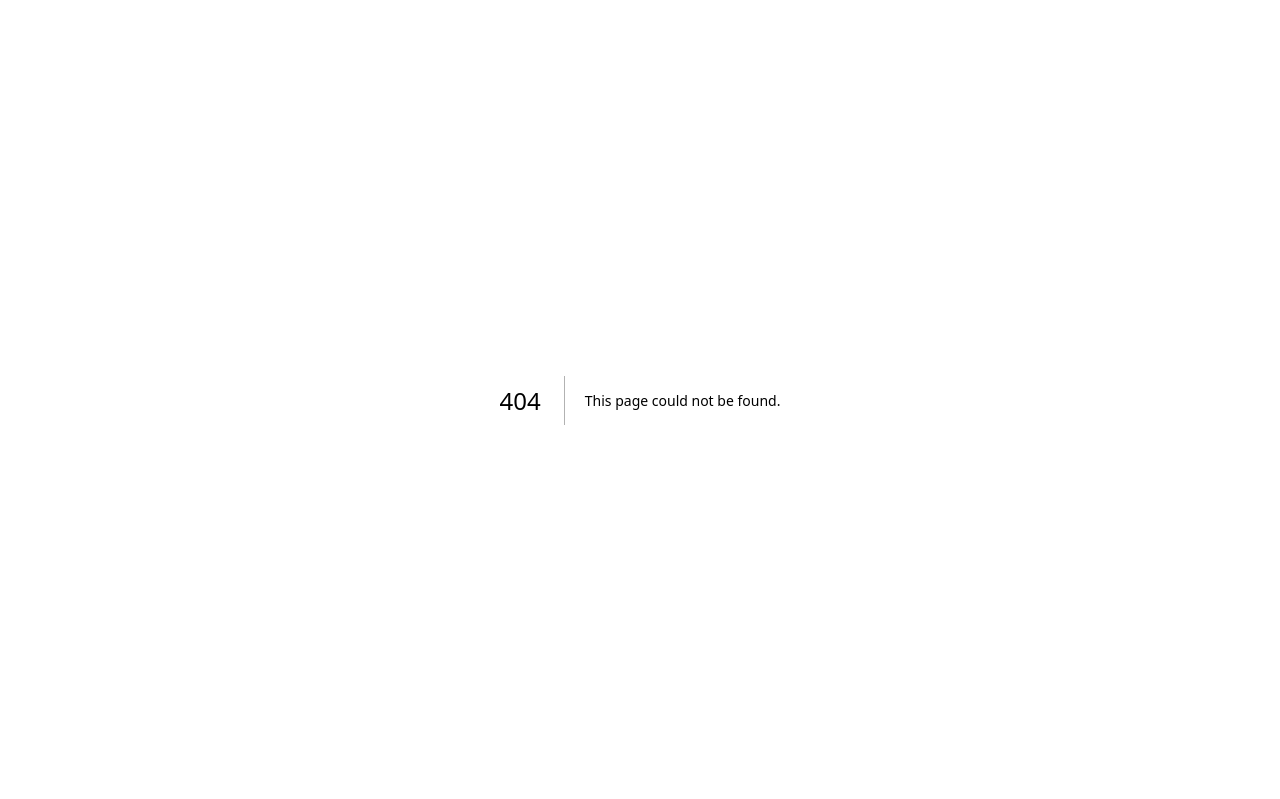
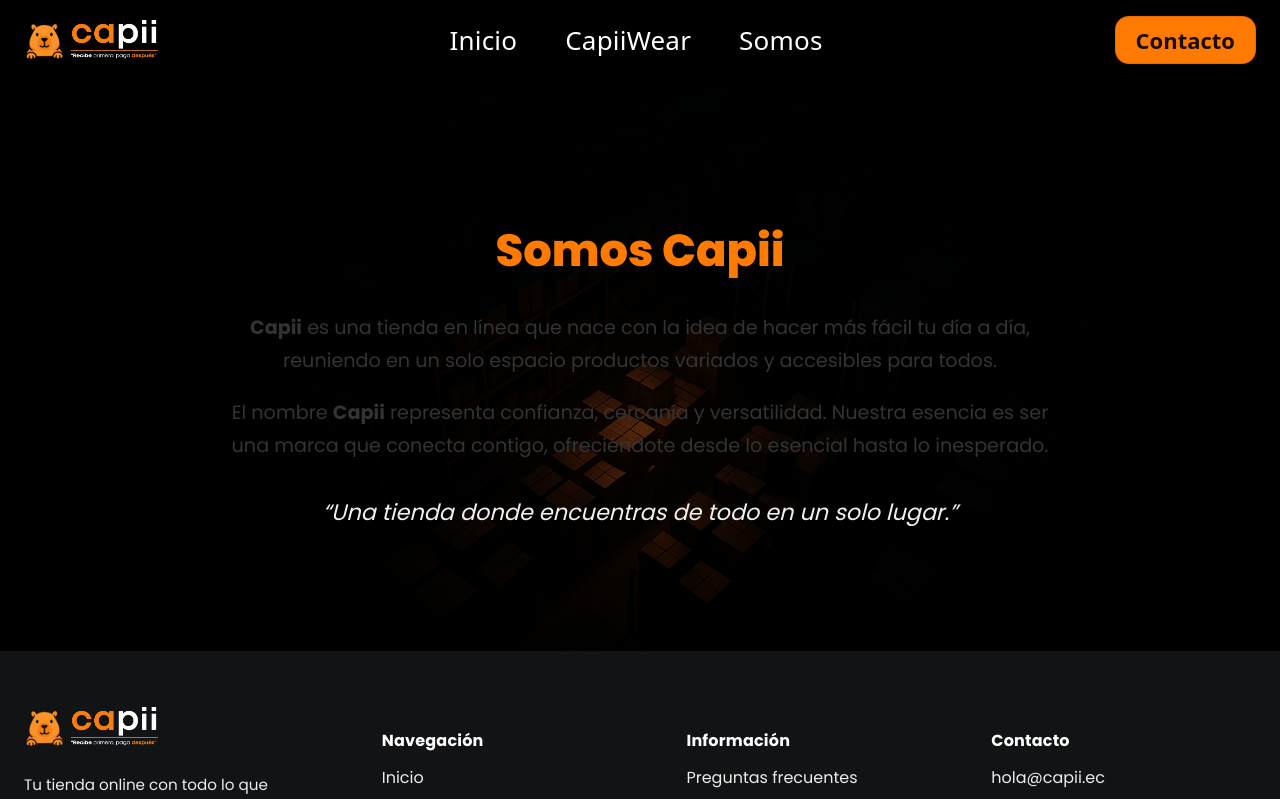
Before and after one commit to Mariosal-creator/capii, a Next.js app: page /somos in a window 1280 px wide. Before the commit this address had no page. Shown: the top 799 px of the page. Built offline with nearby package versions, Linux system fonts and the light colour scheme.

Commit message:
Capii somos avanzando

```diff
--- a/app/globals.css
+++ b/app/globals.css
@@ -475,3 +475,104 @@
 @media (prefers-color-scheme: light) {
   .ftr { background: #111315; }
 }
+/*---------------------------------------------------------*/
+
+
+.brand-intro {
+  padding: 80px 0;
+  background: #fafafa;
+  text-align: center;
+}
+
+.brand-intro .container {
+  max-width: 900px;
+  margin: 0 auto;
+  padding: 0 24px;
+}
+
+.brand-title {
+  font-size: 2.5rem;
+  font-weight: 700;
+  margin-bottom: 24px;
+  color: var(--orange);
+}
+
+.brand-text {
+  font-size: 1.15rem;
+  line-height: 1.7;
+  margin-bottom: 18px;
+  color: #333;
+}
+
+.brand-essence {
+  margin-top: 28px;
+  font-size: 1.3rem;
+  font-style: italic;
+  color: #555;
+}
+
+@media (max-width: 640px) {
+  .brand-title { font-size: 2rem; }
+  .brand-text { font-size: 1rem; }
+  .brand-essence { font-size: 1.1rem; }
+}
+/*---------------------------------------------------------*/
+
+.brand-intro {
+  position: relative;
+  padding: 100px 0;
+  text-align: center;
+  color: #fff;
+
+  /* ✅ Imagen de fondo */
+  background: url("/bg-capii.jpg") center/cover no-repeat;
+}
+
+.brand-intro .overlay {
+  position: relative;
+  z-index: 1;
+}
+
+.brand-intro::before {
+  /* ✅ Overlay negro con opacidad */
+  content: "";
+  position: absolute;
+  inset: 0;
+  background: rgba(0, 0, 0, 0.6);
+  z-index: 0;
+}
+
+.brand-intro .container {
+  position: relative;
+  max-width: 900px;
+  margin: 0 auto;
+  padding: 0 24px;
+  z-index: 1;
+}
+
+.brand-title {
+  font-size: 2.8rem;
+  font-weight: 800;
+  margin-bottom: 28px;
+  color: var(--orange);
+}
+
+.brand-text {
+  font-size: 1.2rem;
+  line-height: 1.7;
+  margin-bottom: 20px;
+}
+
+.brand-essence {
+  margin-top: 32px;
+  font-size: 1.4rem;
+  font-style: italic;
+  font-weight: 500;
+  color: #f0f0f0;
+}
+
+@media (max-width: 640px) {
+  .brand-title { font-size: 2rem; }
+  .brand-text { font-size: 1rem; }
+  .brand-essence { font-size: 1.1rem; }
+}
--- /dev/null
+++ b/app/somos/page.tsx
@@ -0,0 +1,12 @@
+import Header from "@/components/Header";
+import Footer from "@/components/Footer";
+import BrandIntro from "@/components/BrandIntro";
+export default function SomosPage() {
+  return (
+    <>
+      <Header />
+      <BrandIntro />
+      <Footer />
+    </>
+  );
+}
--- /dev/null
+++ b/components/BrandIntro.tsx
@@ -0,0 +1,29 @@
+"use client";
+
+export default function BrandIntro() {
+  return (
+    <section className="brand-intro">
+      <div className="overlay">
+        <div className="container">
+          <h1 className="brand-title">Somos Capii</h1>
+
+          <p className="brand-text">
+            <strong>Capii</strong> es una tienda en línea que nace con la idea de
+            hacer más fácil tu día a día, reuniendo en un solo espacio productos
+            variados y accesibles para todos.
+          </p>
+
+          <p className="brand-text">
+            El nombre <strong>Capii</strong> representa confianza, cercanía y
+            versatilidad. Nuestra esencia es ser una marca que conecta contigo,
+            ofreciéndote desde lo esencial hasta lo inesperado.
+          </p>
+
+          <p className="brand-essence">
+            “Una tienda donde encuentras de todo en un solo lugar.”
+          </p>
+        </div>
+      </div>
+    </section>
+  );
+}
--- a/components/Header.tsx
+++ b/components/Header.tsx
@@ -4,12 +4,13 @@
 import Image from "next/image";
 import { useEffect, useState } from "react";
 
-type NavItem = { label: string; href: `#${string}` };
+// ✅ Ahora permite rutas reales, no solo anclas
+type NavItem = { label: string; href: string };
 
 const nav: NavItem[] = [
-  { label: "Inicio", href: "#inicio" },
-  { label: "CapiiWear", href: "#capii-wear" },
-  { label: "Somos", href: "#somos" },
+  { label: "Inicio", href: "/" },
+  { label: "CapiiWear", href: "/wear" }, // ajusta según el nombre de tu carpeta
+  { label: "Somos", href: "/somos" },    // ✅ ahora abre la página /somos
 ];
 
 export default function Header() {
@@ -33,7 +34,6 @@
         <div className="container hdr-grid">
           {/* IZQUIERDA: SOLO LOGO PNG */}
           <div className="hdr-left">
-            {/* Coloca tu imagen en /public/logo-capii.png (o cambia el src) */}
             <Image
               src="/logo-capii.png"
               alt="capii"
@@ -55,7 +55,7 @@
 
           {/* DERECHA: CTA (desktop) + hamburguesa (mobile) */}
           <div className="hdr-right">
-            <Link href="#contacto" className="hdr-btn-link">
+            <Link href="/#contacto" className="hdr-btn-link">
               <span className="hdr-btn">Contacto</span>
             </Link>
 
@@ -73,7 +73,10 @@
       </header>
 
       {/* OVERLAY */}
-      <div className={`hdr-overlay ${open ? "open" : ""}`} onClick={() => setOpen(false)} />
+      <div
+        className={`hdr-overlay ${open ? "open" : ""}`}
+        onClick={() => setOpen(false)}
+      />
 
       {/* DRAWER (mobile) */}
       <aside
@@ -83,19 +86,35 @@
         aria-label="Menú"
       >
         <div className="drawer-top">
-          <Image src="/logo-capii.png" alt="capii" width={140} height={36} className="hdr-logo" />
-          <button className="hdr-close" aria-label="Cerrar menú" onClick={() => setOpen(false)}>
+          <Image
+            src="/logo-capii.png"
+            alt="capii"
+            width={140}
+            height={36}
+            className="hdr-logo"
+          />
+          <button
+            className="hdr-close"
+            aria-label="Cerrar menú"
+            onClick={() => setOpen(false)}
+          >
             ×
           </button>
         </div>
 
-        <nav className="drawer-nav" aria-label="Navegación móvil" onClick={() => setOpen(false)}>
+        <nav
+          className="drawer-nav"
+          aria-label="Navegación móvil"
+          onClick={() => setOpen(false)}
+        >
           {nav.map((item, i) => (
             <Link key={i} href={item.href} className="drawer-link">
               {item.label}
             </Link>
           ))}
-          <Link href="#contacto" className="drawer-cta">Contacto</Link>
+          <Link href="/#contacto" className="drawer-cta">
+            Contacto
+          </Link>
         </nav>
       </aside>
 
@@ -115,87 +134,210 @@
           height: 80px;
           display: flex;
           align-items: center;
-          box-shadow: 0 2px 0 rgba(0,0,0,.25);
-          font-family: system-ui, -apple-system, "Segoe UI", Roboto, Ubuntu, Cantarell, "Helvetica Neue", Arial;
+          box-shadow: 0 2px 0 rgba(0, 0, 0, 0.25);
+          font-family: system-ui, -apple-system, "Segoe UI", Roboto, Ubuntu,
+            Cantarell, "Helvetica Neue", Arial;
         }
-        .container { max-width: 1280px; margin: 0 auto; padding: 0 24px; width: 100%; }
-        .hdr-grid { display: grid; grid-template-columns: auto 1fr auto; align-items: center; width: 100%; }
+        .container {
+          max-width: 1280px;
+          margin: 0 auto;
+          padding: 0 24px;
+          width: 100%;
+        }
+        .hdr-grid {
+          display: grid;
+          grid-template-columns: auto 1fr auto;
+          align-items: center;
+          width: 100%;
+        }
 
-        .hdr-left { display: flex; align-items: center; min-width: 0; }
-        .hdr-logo { height: 40px; width: auto; object-fit: contain; }
+        .hdr-left {
+          display: flex;
+          align-items: center;
+          min-width: 0;
+        }
+        .hdr-logo {
+          height: 40px;
+          width: auto;
+          object-fit: contain;
+        }
 
         /* Centro */
-        .hdr-nav { justify-self: center; display: flex; align-items: center; gap: 48px; }
+        .hdr-nav {
+          justify-self: center;
+          display: flex;
+          align-items: center;
+          gap: 48px;
+        }
         .hdr-link {
-          font-size: 26px; letter-spacing: .2px; color: #fff;
-          text-decoration: none; transition: color .2s ease;
+          font-size: 26px;
+          letter-spacing: 0.2px;
+          color: #fff;
+          text-decoration: none;
+          transition: color 0.2s ease;
         }
-        .hdr-link:hover { color: #ff9b3a; }
+        .hdr-link:hover {
+          color: #ff9b3a;
+        }
 
         /* Derecha */
-        .hdr-right { justify-self: end; display: flex; align-items: center; gap: 10px; }
+        .hdr-right {
+          justify-self: end;
+          display: flex;
+          align-items: center;
+          gap: 10px;
+        }
         .hdr-btn {
-          display: inline-block; padding: 8px 20px; font-size: 22px; font-weight: 600;
-          color: rgba(0,0,0,.9); background: var(--orange);
-          border: 1px solid rgba(234,88,12,.6); border-radius: 14px;
-          box-shadow: 0 2px 0 rgba(0,0,0,.35); transform: translateY(0);
-          transition: filter .15s ease, transform .1s ease;
+          display: inline-block;
+          padding: 8px 20px;
+          font-size: 22px;
+          font-weight: 600;
+          color: rgba(0, 0, 0, 0.9);
+          background: var(--orange);
+          border: 1px solid rgba(234, 88, 12, 0.6);
+          border-radius: 14px;
+          box-shadow: 0 2px 0 rgba(0, 0, 0, 0.35);
+          transform: translateY(0);
+          transition: filter 0.15s ease, transform 0.1s ease;
         }
-        .hdr-btn:hover { filter: brightness(1.1); }
-        .hdr-btn:active { transform: translateY(1px); }
+        .hdr-btn:hover {
+          filter: brightness(1.1);
+        }
+        .hdr-btn:active {
+          transform: translateY(1px);
+        }
 
         /* Hamburguesa (oculta en desktop) */
         .hdr-burger {
-          display: none; align-items: center; justify-content: center;
-          width: 44px; height: 44px; border-radius: 10px;
-          border: 1px solid #2a2a2a; background: #0f0f0f; color: #fff; cursor: pointer;
+          display: none;
+          align-items: center;
+          justify-content: center;
+          width: 44px;
+          height: 44px;
+          border-radius: 10px;
+          border: 1px solid #2a2a2a;
+          background: #0f0f0f;
+          color: #fff;
+          cursor: pointer;
         }
-        .hdr-burger .bar { display: block; width: 22px; height: 2px; background: #fff; position: relative; }
-        .hdr-burger .bar::before, .hdr-burger .bar::after {
-          content: ""; position: absolute; left: 0; width: 22px; height: 2px; background: #fff;
+        .hdr-burger .bar {
+          display: block;
+          width: 22px;
+          height: 2px;
+          background: #fff;
+          position: relative;
         }
-        .hdr-burger .bar::before { top: -6px; }
-        .hdr-burger .bar::after { top: 6px; }
+        .hdr-burger .bar::before,
+        .hdr-burger .bar::after {
+          content: "";
+          position: absolute;
+          left: 0;
+          width: 22px;
+          height: 2px;
+          background: #fff;
+        }
+        .hdr-burger .bar::before {
+          top: -6px;
+        }
+        .hdr-burger .bar::after {
+          top: 6px;
+        }
 
         /* Overlay + Drawer */
         .hdr-overlay {
-          position: fixed; inset: 0; background: rgba(0,0,0,.4);
-          opacity: 0; pointer-events: none; transition: opacity .2s;
+          position: fixed;
+          inset: 0;
+          background: rgba(0, 0, 0, 0.4);
+          opacity: 0;
+          pointer-events: none;
+          transition: opacity 0.2s;
         }
-        .hdr-overlay.open { opacity: 1; pointer-events: auto; }
+        .hdr-overlay.open {
+          opacity: 1;
+          pointer-events: auto;
+        }
 
         .hdr-drawer {
-          position: fixed; top: 0; right: 0; height: 100%; width: 80%; max-width: 320px;
-          background: #111; color: #fff; transform: translateX(100%);
-          transition: transform .22s ease; display: flex; flex-direction: column;
-          padding: 20px; z-index: 60;
-          font-family: system-ui, -apple-system, "Segoe UI", Roboto, Ubuntu, Cantarell, "Helvetica Neue", Arial;
+          position: fixed;
+          top: 0;
+          right: 0;
+          height: 100%;
+          width: 80%;
+          max-width: 320px;
+          background: #111;
+          color: #fff;
+          transform: translateX(100%);
+          transition: transform 0.22s ease;
+          display: flex;
+          flex-direction: column;
+          padding: 20px;
+          z-index: 60;
+          font-family: system-ui, -apple-system, "Segoe UI", Roboto, Ubuntu,
+            Cantarell, "Helvetica Neue", Arial;
         }
-        .hdr-drawer.open { transform: translateX(0); }
+        .hdr-drawer.open {
+          transform: translateX(0);
+        }
 
-        .drawer-top { display: flex; align-items: center; justify-content: space-between; margin-bottom: 8px; }
-        .hdr-close { background: transparent; border: 0; color: #fff; font-size: 32px; line-height: 1; cursor: pointer; }
+        .drawer-top {
+          display: flex;
+          align-items: center;
+          justify-content: space-between;
+          margin-bottom: 8px;
+        }
+        .hdr-close {
+          background: transparent;
+          border: 0;
+          color: #fff;
+          font-size: 32px;
+          line-height: 1;
+          cursor: pointer;
+        }
 
-        .drawer-nav { display: flex; flex-direction: column; margin-top: 8px; }
+        .drawer-nav {
+          display: flex;
+          flex-direction: column;
+          margin-top: 8px;
+        }
         .drawer-link {
-          font-size: 22px; padding: 12px 0; border-bottom: 1px solid rgba(255,255,255,.08);
-          text-decoration: none; color: inherit;
+          font-size: 22px;
+          padding: 12px 0;
+          border-bottom: 1px solid rgba(255, 255, 255, 0.08);
+          text-decoration: none;
+          color: inherit;
         }
         .drawer-cta {
-          display: inline-block; margin-top: 14px; text-align: center; padding: 12px 18px;
-          font-size: 20px; font-weight: 600; border-radius: 12px;
-          background: var(--orange); color: rgba(0,0,0,.9);
-          border: 1px solid rgba(234,88,12,.6); box-shadow: 0 2px 0 rgba(0,0,0,.35);
+          display: inline-block;
+          margin-top: 14px;
+          text-align: center;
+          padding: 12px 18px;
+          font-size: 20px;
+          font-weight: 600;
+          border-radius: 12px;
+          background: var(--orange);
+          color: rgba(0, 0, 0, 0.9);
+          border: 1px solid rgba(234, 88, 12, 0.6);
+          box-shadow: 0 2px 0 rgba(0, 0, 0, 0.35);
           text-decoration: none;
         }
 
         /* Responsive */
         @media (max-width: 768px) {
-          .hdr { height: 64px; }
-          .hdr-logo { height: 32px; }
-          .hdr-nav { display: none; }        /* oculta el menú central en móvil */
-          .hdr-btn-link { display: none; }   /* oculta CTA en móvil */
-          .hdr-burger { display: inline-flex; }
+          .hdr {
+            height: 64px;
+          }
+          .hdr-logo {
+            height: 32px;
+          }
+          .hdr-nav {
+            display: none;
+          }
+          .hdr-btn-link {
+            display: none;
+          }
+          .hdr-burger {
+            display: inline-flex;
+          }
         }
       `}</style>
     </>
```
Also changed, not shown: public/bg-capii.jpg (added).
